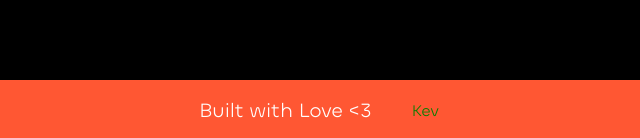
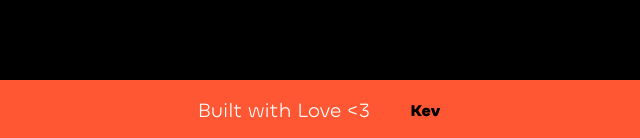
Before and after one commit to 0xkev21/GustoBites-restaurant-page, a website built with webpack: page dist/credits/index.html in a window 1280 px wide. Shown: the part 935-1073 px from the top of the page, 321-961 px from the left. Built offline with nearby package versions, Linux system fonts and the light colour scheme; a web font is replaced by a local one.

Commit message:
Add credits page

```diff
--- a/dist/credits/index.html
+++ b/dist/credits/index.html
@@ -23,16 +23,17 @@
         }
 
         footer {
-            background-color: antiquewhite;
-            color: black;
+            background-color: white;
+            color:rgb(0, 44, 0);
             display: flex;
             gap: 10px;
             justify-content: center;
             align-items: center;
+            font-weight: bold;
         }
 
         footer a {
-            color: green;
+            color: black;
         }
     </style>
 </head>
--- a/package.json
+++ b/package.json
@@ -7,7 +7,8 @@
     "test": "echo \"Error: no test specified\" && exit 1",
     "build": "webpack",
     "watch": "webpack --watch",
-    "start": "webpack serve --open"
+    "start": "webpack serve --open",
+    "gh-deploy": "git subtree push --prefix dist origin gh-pages"
   },
   "keywords": [],
   "author": "",
```
